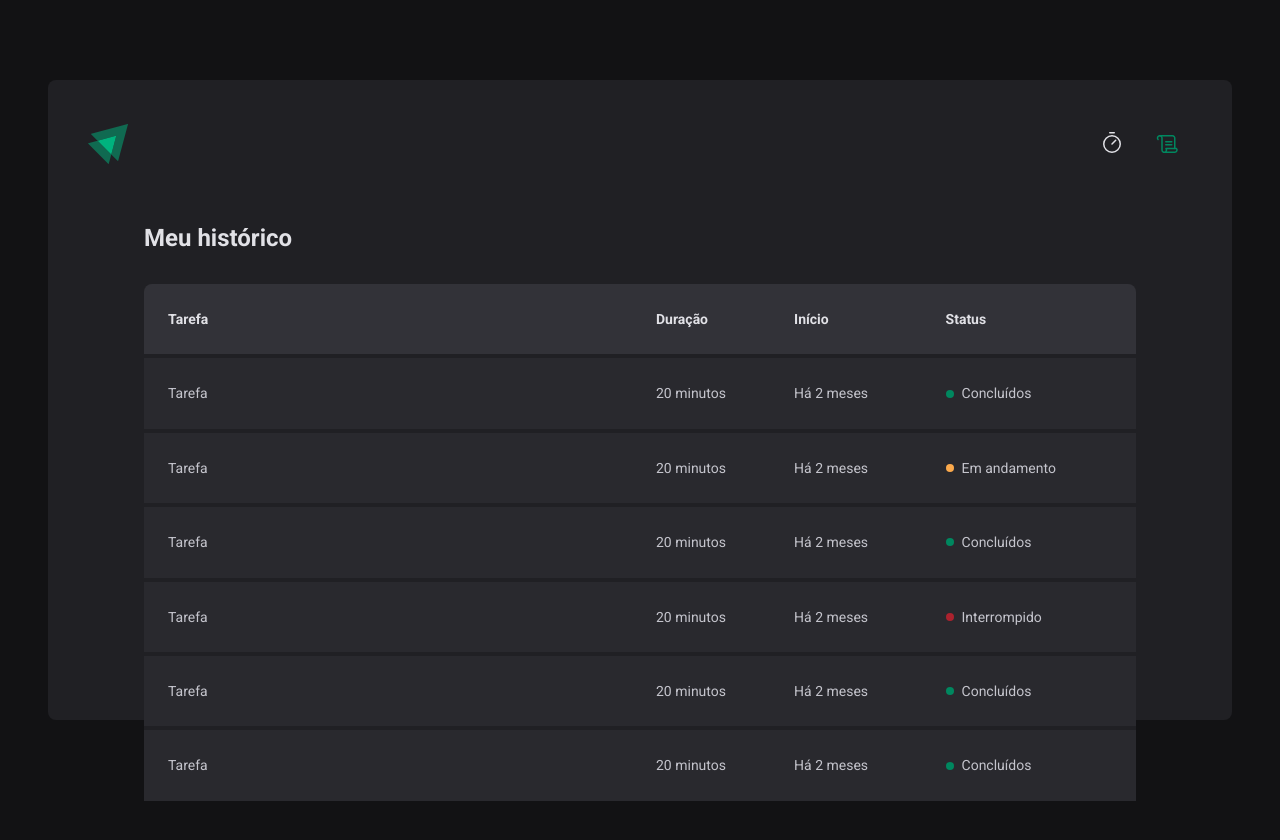
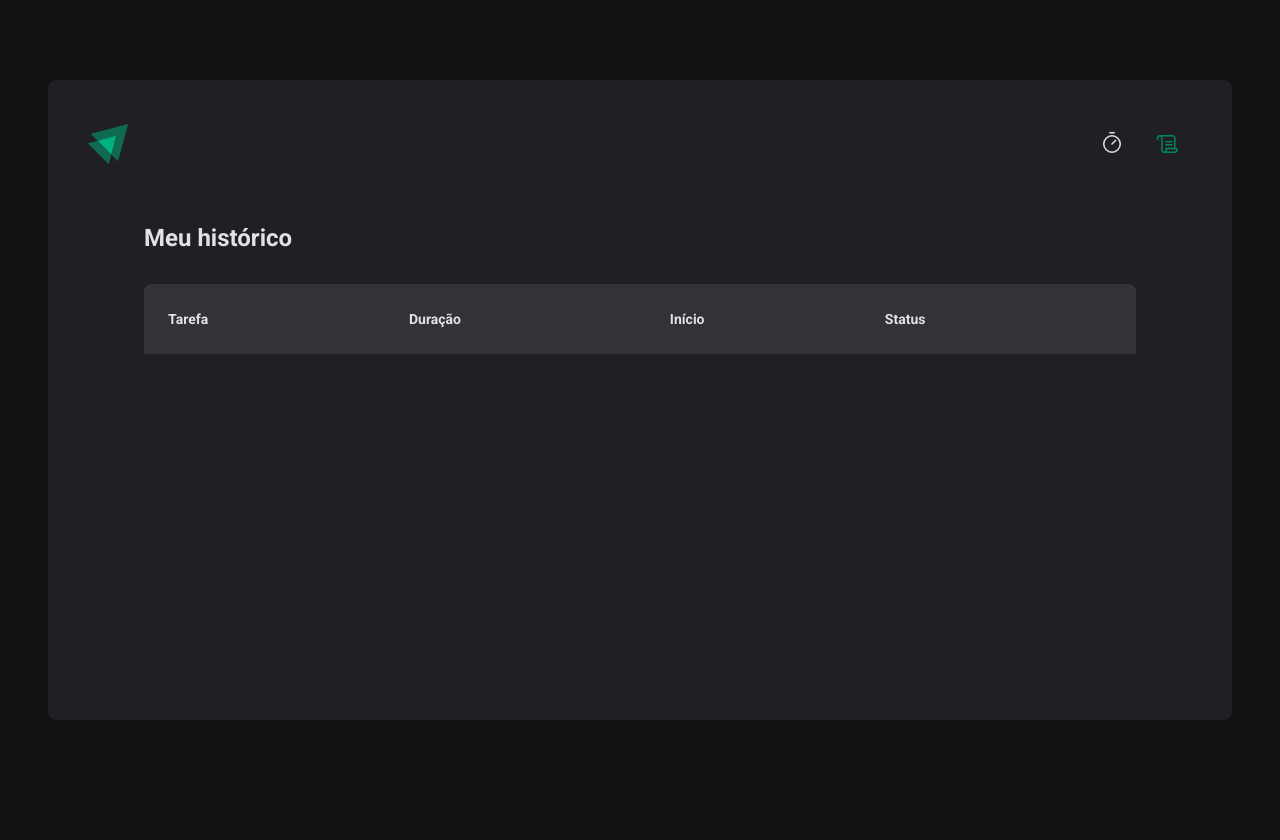
Before and after one commit to WesGabriel/projeto-pomodoro, a React (Vite) app: page /history in a window 1280 px wide. Shown: the top 840 px of the page. After the commit the page ends 800 px from the top, so only its background shows below. Built offline with nearby package versions, Linux system fonts and the light colour scheme.

Commit message:
fix: finalizando contexto do projeto

```diff
--- a/src/App.tsx
+++ b/src/App.tsx
@@ -3,12 +3,15 @@ import { defaultTheme } from "./styles/themes/default";
 import { GlobalStyle } from "./styles/global";
 import { Router } from "./Router";
 import { BrowserRouter } from "react-router-dom";
+import { CycleContextProvider } from "./context/CycleContext";
 
 export function App() {
   return (
     <ThemeProvider theme={defaultTheme}>
       <BrowserRouter>
-        <Router />
+        <CycleContextProvider>
+          <Router />
+        </CycleContextProvider>
       </BrowserRouter>
       <GlobalStyle />
     </ThemeProvider>
--- /dev/null
+++ b/src/context/CycleContext.tsx
@@ -0,0 +1,101 @@
+import { createContext, ReactNode, useState } from "react";
+
+interface CreateCycleData {
+  task: string;
+  minutesAmount: number;
+}
+
+interface Cycle {
+  id: string;
+  task: string;
+  minustesAmount: number;
+  startDate: Date;
+  interruptDate?: Date;
+  finishedDate?: Date;
+}
+
+interface CycleContextType {
+  cycles: Cycle[];
+  activeCycle: Cycle | undefined;
+  activeCycleId: string | null;
+  amountSecondsPassed: number;
+  markCurrentCycleAsFinished: () => void;
+  setSecondPassed: (seconds: number) => void;
+  createNewCycle: (data: CreateCycleData) => void;
+  interruptCurrentCycle: () => void;
+}
+
+export const CycleContext = createContext({} as CycleContextType);
+
+interface CycleContextProviderProps {
+  children: ReactNode;
+}
+
+export const CycleContextProvider = ({
+  children,
+}: CycleContextProviderProps) => {
+  const [cycles, setCycles] = useState<Cycle[]>([]);
+  const [activeCycleId, setActiveCycleId] = useState<string | null>(null);
+  const [amountSecondsPassed, setAmountSecondsPassed] = useState(0);
+
+  const activeCycle = cycles.find((cycle) => cycle.id === activeCycleId);
+
+  const setSecondPassed = (seconds: number) => {
+    setAmountSecondsPassed(seconds);
+  };
+  const markCurrentCycleAsFinished = () => {
+    setCycles((state) =>
+      state.map((cycle) => {
+        if (cycle.id === activeCycleId) {
+          return { ...cycle, finishedDate: new Date() };
+        } else {
+          return cycle;
+        }
+      })
+    );
+  };
+
+  const createNewCycle = (data: CreateCycleData) => {
+    const id = String(new Date().getTime());
+    const newCycle: Cycle = {
+      id,
+      task: data.task,
+      minustesAmount: data.minutesAmount,
+      startDate: new Date(),
+    };
+
+    setCycles((state) => [...state, newCycle]);
+    setActiveCycleId(id);
+    setAmountSecondsPassed(0);
+  };
+
+  const interruptCurrentCycle = () => {
+    setCycles((state) =>
+      state.map((cycle) => {
+        if (cycle.id === activeCycleId) {
+          return { ...cycle, interruptDate: new Date() };
+        } else {
+          return cycle;
+        }
+      })
+    );
+    setActiveCycleId(null);
+  };
+
+  return (
+    <CycleContext.Provider
+      value={{
+        cycles,
+        activeCycle,
+        activeCycleId,
+        markCurrentCycleAsFinished,
+        amountSecondsPassed,
+        setSecondPassed,
+        createNewCycle,
+        interruptCurrentCycle,
+      }}
+    >
+      {children}
+    </CycleContext.Provider>
+  );
+};
--- a/src/pages/History/index.tsx
+++ b/src/pages/History/index.tsx
@@ -1,6 +1,12 @@
+import { useContext } from "react";
+import { CycleContext } from "../../context/CycleContext";
 import { HistoryContainer, HistoryList, Status } from "./styles";
+import { formatDistanceToNow } from "date-fns";
+import { ptBR } from "date-fns/locale/pt-BR";
 
 export const History = () => {
+  const { cycles } = useContext(CycleContext);
+
   return (
     <HistoryContainer>
       <h1>Meu histórico</h1>
@@ -16,54 +22,31 @@ export const History = () => {
             </tr>
           </thead>
           <tbody>
-            <tr>
-              <td>Tarefa</td>
-              <td>20 minutos</td>
-              <td>Há 2 meses</td>
-              <td>
-                <Status statusColor="green">Concluídos</Status>
-              </td>
-            </tr>
-            <tr>
-              <td>Tarefa</td>
-              <td>20 minutos</td>
-              <td>Há 2 meses</td>
-              <td>
-                <Status statusColor="yellow">Em andamento</Status>
-              </td>
-            </tr>
-            <tr>
-              <td>Tarefa</td>
-              <td>20 minutos</td>
-              <td>Há 2 meses</td>
-              <td>
-                <Status statusColor="green">Concluídos</Status>
-              </td>
-            </tr>
-            <tr>
-              <td>Tarefa</td>
-              <td>20 minutos</td>
-              <td>Há 2 meses</td>
-              <td>
-                <Status statusColor="red">Interrompido</Status>
-              </td>
-            </tr>
-            <tr>
-              <td>Tarefa</td>
-              <td>20 minutos</td>
-              <td>Há 2 meses</td>
-              <td>
-                <Status statusColor="green">Concluídos</Status>
-              </td>
-            </tr>
-            <tr>
-              <td>Tarefa</td>
-              <td>20 minutos</td>
-              <td>Há 2 meses</td>
-              <td>
-                <Status statusColor="green">Concluídos</Status>
-              </td>
-            </tr>
+            {cycles.map((cycle) => {
+              return (
+                <tr key={cycle.id}>
+                  <td>{cycle.task}</td>
+                  <td>{cycle.minustesAmount} minutos</td>
+                  <td>
+                    {formatDistanceToNow(cycle.startDate, {
+                      addSuffix: true,
+                      locale: ptBR,
+                    })}
+                  </td>
+                  <td>
+                    {cycle.finishedDate && (
+                      <Status statusColor="green">Concluído</Status>
+                    )}
+                    {cycle.interruptDate && (
+                      <Status statusColor="red">Interrompido</Status>
+                    )}
+                    {!cycle.finishedDate && !cycle.finishedDate && (
+                      <Status statusColor="yellow">Em andamento</Status>
+                    )}
+                  </td>
+                </tr>
+              );
+            })}
           </tbody>
         </table>
       </HistoryList>
--- a/src/pages/Home/components/Countdown/index.tsx
+++ b/src/pages/Home/components/Countdown/index.tsx
@@ -1,7 +1,7 @@
 import { useContext, useEffect } from "react";
 import { CountdownContainer, Separator } from "./styles";
 import { differenceInSeconds } from "date-fns";
-import { CycleContext } from "../..";
+import { CycleContext } from "../../../../context/CycleContext";
 
 export const Countdown = () => {
   const {
--- a/src/pages/Home/components/NewCycleForm/index.tsx
+++ b/src/pages/Home/components/NewCycleForm/index.tsx
@@ -1,7 +1,7 @@
 import { FormContainer, MinutesAmountInput, TaskInput } from "./styles";
 import { useContext } from "react";
-import { CycleContext } from "../..";
 import { useFormContext } from "react-hook-form";
+import { CycleContext } from "../../../../context/CycleContext";
 
 export const NewCycleForm = () => {
   const { activeCycle } = useContext(CycleContext);
--- a/src/pages/Home/index.tsx
+++ b/src/pages/Home/index.tsx
@@ -4,29 +4,13 @@ import {
   StartCountdownButton,
   StopCountdownButton,
 } from "./styles";
-import { createContext, useState } from "react";
 import { Countdown } from "./components/Countdown";
 import { FormProvider, useForm } from "react-hook-form";
 import { zodResolver } from "@hookform/resolvers/zod";
 import * as zod from "zod";
 import { NewCycleForm } from "./components/NewCycleForm";
-
-interface Cycle {
-  id: string;
-  task: string;
-  minustesAmount: number;
-  startDate: Date;
-  interruptDate?: Date;
-  finishedDate?: Date;
-}
-
-interface CycleContextType {
-  activeCycle: Cycle | undefined;
-  activeCycleId: string | null;
-  amountSecondsPassed: number;
-  markCurrentCycleAsFinished: () => void;
-  setSecondPassed: (seconds: number) => void;
-}
+import { useContext } from "react";
+import { CycleContext } from "../../context/CycleContext";
 
 const newCycleFormValidationSchema = zod.object({
   task: zod.string().min(1, "Informe a tarefa"),
@@ -38,12 +22,9 @@ const newCycleFormValidationSchema = zod.object({
 
 type NewCycleFormData = zod.infer<typeof newCycleFormValidationSchema>;
 
-export const CycleContext = createContext({} as CycleContextType);
-
 export const Home = () => {
-  const [cycles, setCycles] = useState<Cycle[]>([]);
-  const [activeCycleId, setActiveCycleId] = useState<string | null>(null);
-  const [amountSecondsPassed, setAmountSecondsPassed] = useState(0);
+  const { createNewCycle, interruptCurrentCycle, activeCycle } =
+    useContext(CycleContext);
 
   const newCycleForm = useForm<NewCycleFormData>({
     resolver: zodResolver(newCycleFormValidationSchema),
@@ -54,51 +35,11 @@ export const Home = () => {
   });
 
   const { handleSubmit, watch, reset } = newCycleForm;
-  const activeCycle = cycles.find((cycle) => cycle.id === activeCycleId);
-
-  const setSecondPassed = (seconds: number) => {
-    setAmountSecondsPassed(seconds);
-  };
 
   const handleCreateNewCycle = (data: NewCycleFormData) => {
-    const id = String(new Date().getTime());
-    const newCycle: Cycle = {
-      id,
-      task: data.task,
-      minustesAmount: data.minutesAmount,
-      startDate: new Date(),
-    };
-
-    setCycles((state) => [...state, newCycle]);
-    setActiveCycleId(id);
-    setAmountSecondsPassed(0);
+    createNewCycle(data);
 
     reset();
-  };
-
-  const handleInterruptCycle = () => {
-    setCycles((state) =>
-      state.map((cycle) => {
-        if (cycle.id === activeCycleId) {
-          return { ...cycle, interruptDate: new Date() };
-        } else {
-          return cycle;
-        }
-      })
-    );
-    setActiveCycleId(null);
-  };
-
-  const markCurrentCycleAsFinished = () => {
-    setCycles((state) =>
-      state.map((cycle) => {
-        if (cycle.id === activeCycleId) {
-          return { ...cycle, finishedDate: new Date() };
-        } else {
-          return cycle;
-        }
-      })
-    );
   };
 
   const task = watch("task");
@@ -107,23 +48,13 @@ export const Home = () => {
   return (
     <HomeContainer>
       <form onSubmit={handleSubmit(handleCreateNewCycle)}>
-        <CycleContext.Provider
-          value={{
-            activeCycle,
-            activeCycleId,
-            markCurrentCycleAsFinished,
-            amountSecondsPassed,
-            setSecondPassed,
-          }}
-        >
-          <FormProvider {...newCycleForm}>
-            <NewCycleForm />
-          </FormProvider>
-          <Countdown />
-        </CycleContext.Provider>
+        <FormProvider {...newCycleForm}>
+          <NewCycleForm />
+        </FormProvider>
+        <Countdown />
 
         {activeCycle ? (
-          <StopCountdownButton type="button" onClick={handleInterruptCycle}>
+          <StopCountdownButton type="button" onClick={interruptCurrentCycle}>
             <HandPalm size={24} />
             Interromper
           </StopCountdownButton>
```
